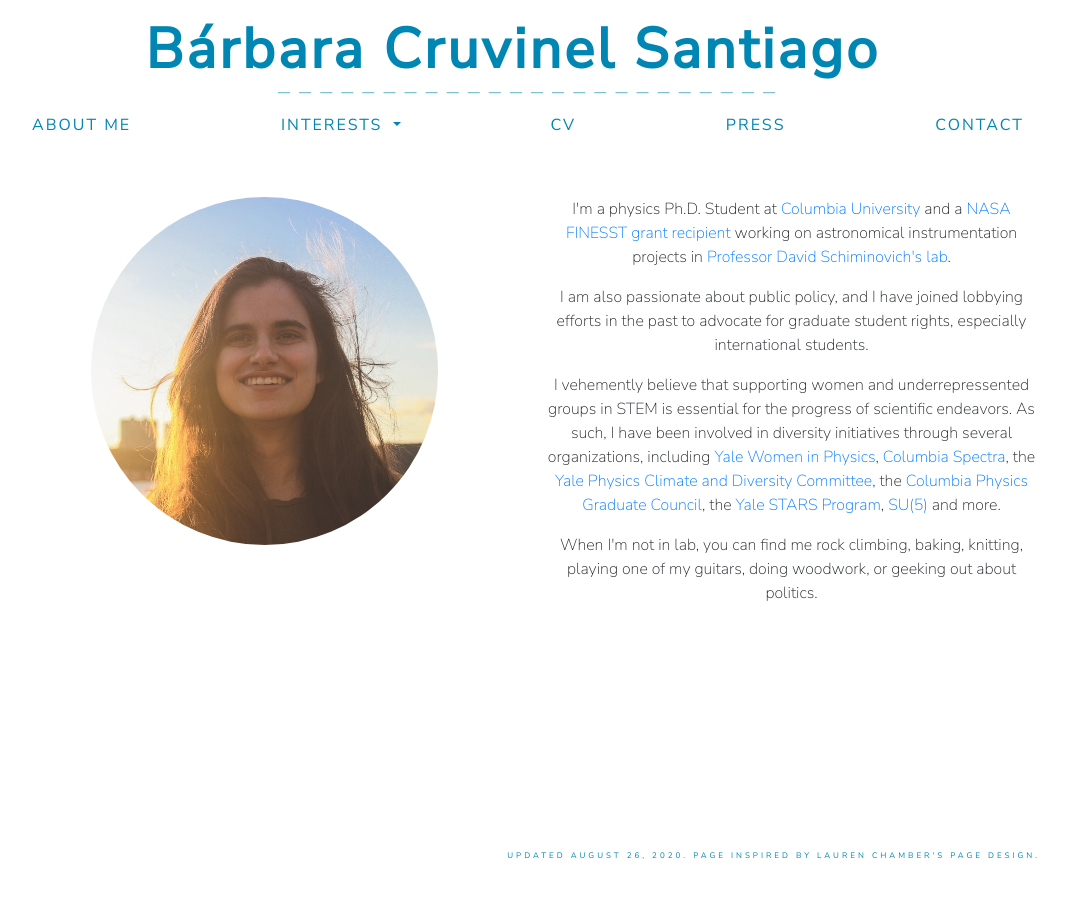
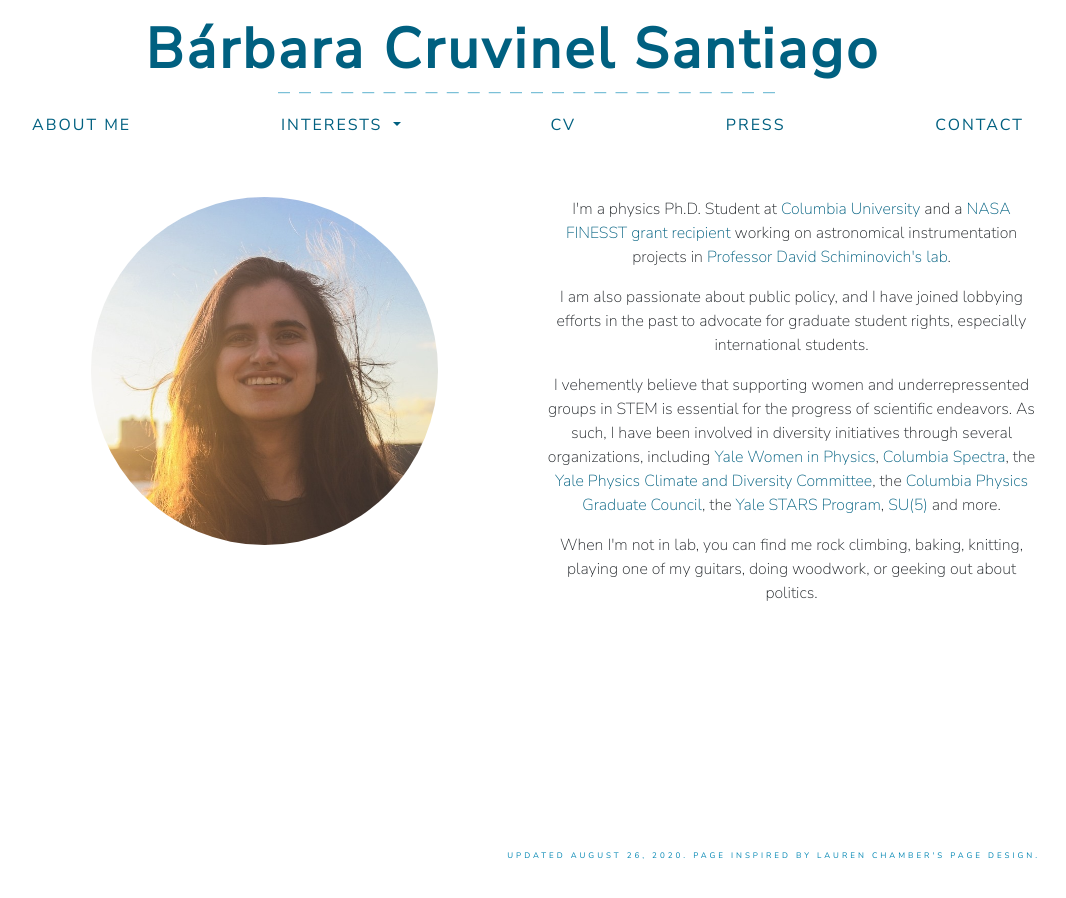
Before and after one commit to barbaracrusan/barbaracrusan.github.io, a Jekyll site: the page built from index.html, in a window 1280 px wide. Shown: the whole page, without its empty margins (112-1178 px from the left). Built offline with Jekyll 4.4.1, drawn with Linux system fonts in a browser that asks for light colours; nearby versions of some CDN libraries.

Commit message:
Dear link color, pls work now

```diff
--- a/css/custom.css
+++ b/css/custom.css
@@ -28,6 +28,13 @@ footer {
 	letter-spacing: 3px;
 	text-transform: uppercase;
 	font-size: 0.5rem;
+}
+
+a {
+  color: #006080 !important;
+  text-decoration: none;
+  background-color: transparent;
+  -webkit-text-decoration-skip: objects;
 }
 
 /*- - - - - - - - - - - - - - - - - - - - - - - - - - - - - - - - - - - - - - */
```
